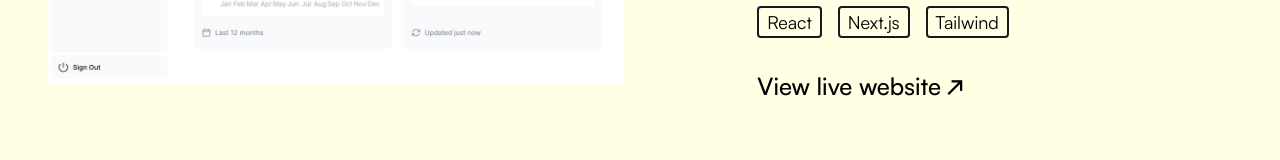
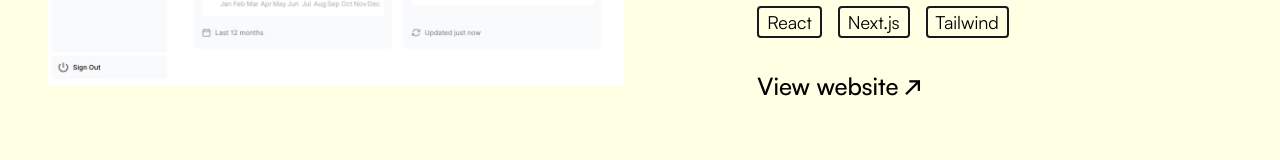
Before and after one commit to adrienglbrt/portfolio-2023, a Next.js app: page /projects/acme in a window 1280 px wide. Shown: the part 722-882 px from the top of the page. Built offline with nearby package versions, Linux system fonts and the light colour scheme.

Commit message:
Fix project link dynamic label

```diff
--- a/src/pages/projects/[slug].js
+++ b/src/pages/projects/[slug].js
@@ -85,8 +85,8 @@ export default function Project() {
                       ))}
                     </div>
                   ) : null}
-                  {project.link ? (
-                    <LinkExternal href={project.link} format="medium">View live website</LinkExternal>
+                  {project.link && project.linkLabel ? (
+                    <LinkExternal href={project.link} format="medium">{project.linkLabel}</LinkExternal>
                   ) : null}
                 </div>
               </div>
```
